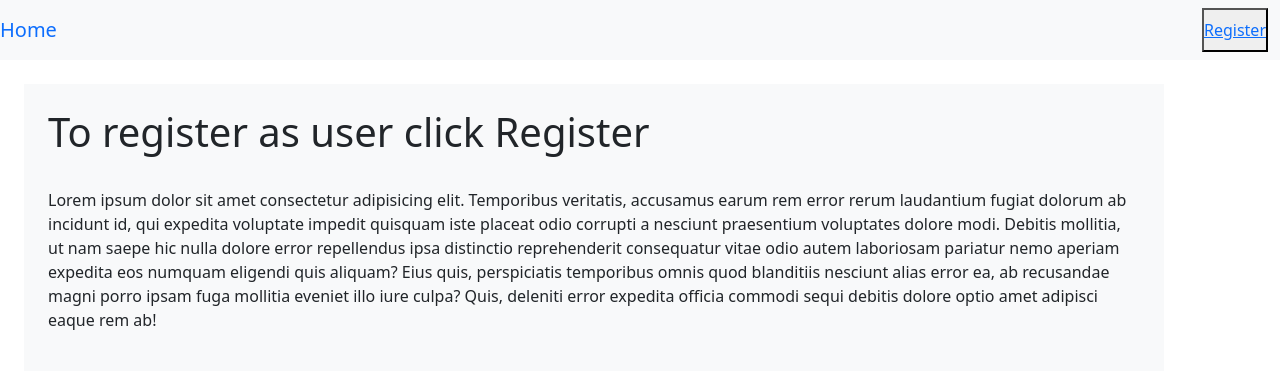
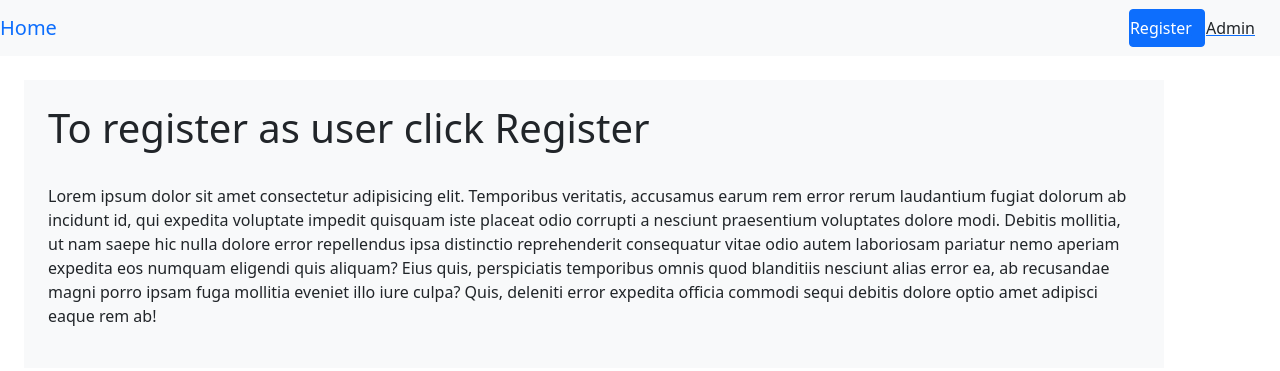
Before and after one commit to eesa-syed/Django, a Django app: page / in a window 1280 px wide. Shown: the top 371 px of the page. Run offline with Django 3.2, Linux system fonts and the light colour scheme.

Commit message:
update base.html in navbar

```diff
--- a/Day-5/mysite/templates/base.html
+++ b/Day-5/mysite/templates/base.html
@@ -21,11 +21,13 @@
     <title>Day-5</title>
 </head>
 <body>
-    <nav class="navbar navbar-default navbar-fixed-top bg-light">
+    <nav class="navbar navbar-default navbar-expand-lg navbar-fixed-top bg-light">
         <div class="nav container-fluid">
             <a class="navbar-brand" href="{% url 'home' %}">Home</a>
             <ul class="nav navbar-nav navbar-right">
-                <a class="nav-item" href="register"><button class="nav nav-link active">Register</button></a>
+                <li class="nav"><a class="nav-item" href="{% url 'register' %}"><button class="nav btn btn-primary">Register</button></a>
+                </li>
+                <li class="nav"><a class="nav-item" href="admin"><button class="nav btn btn-default">Admin</button></a></li>
             </ul>
         </div>
     </nav>
```
